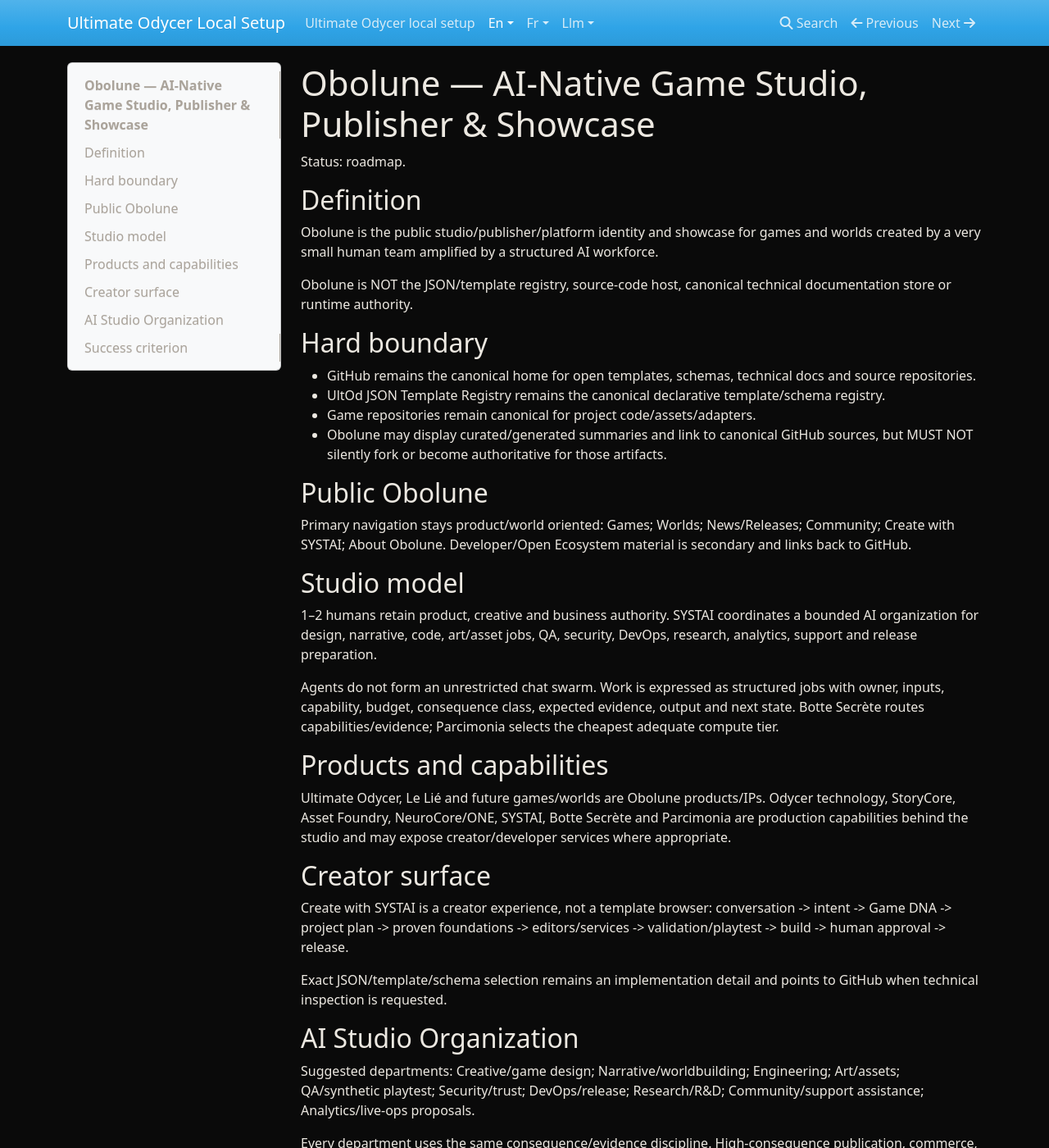
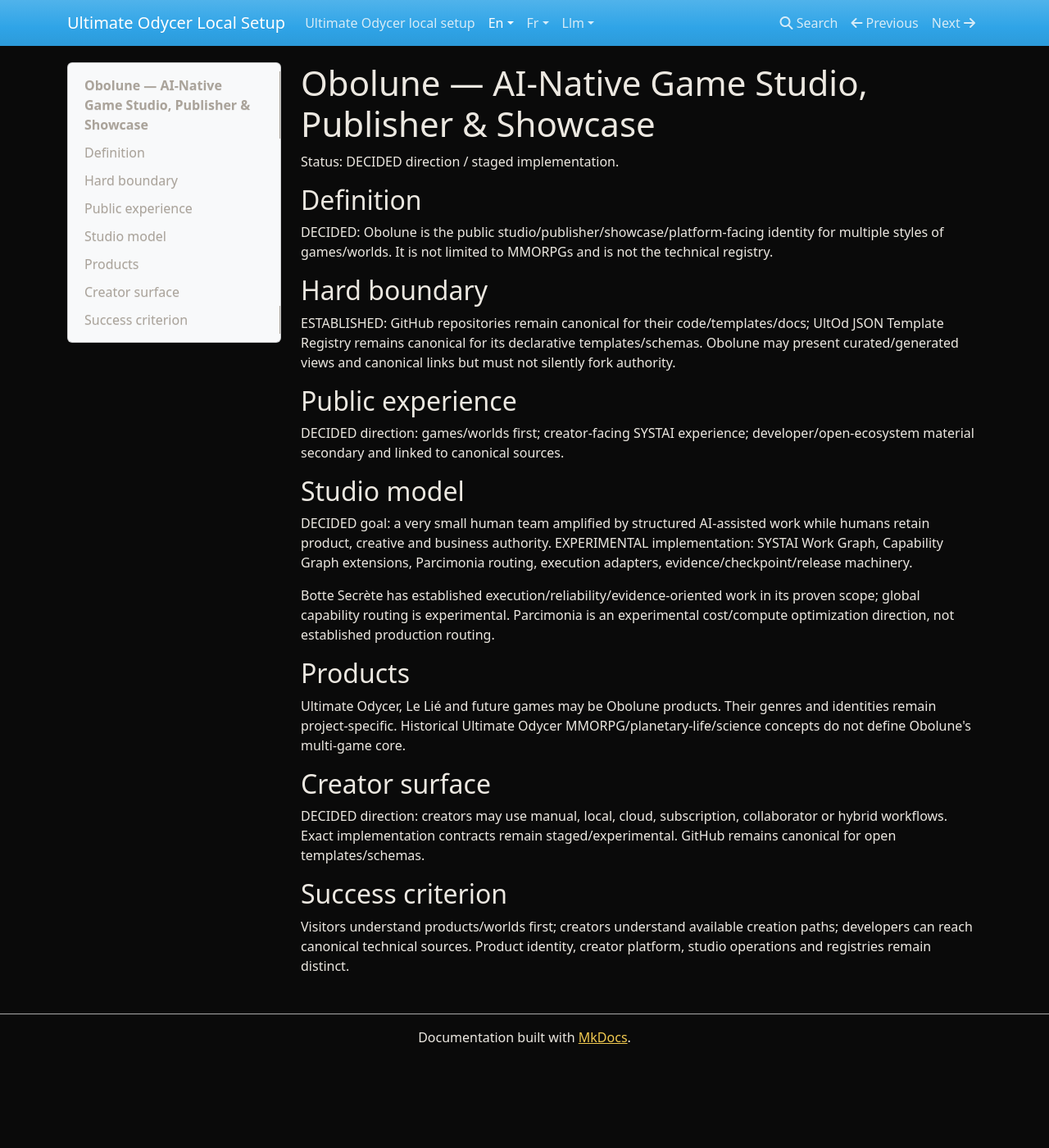
Before and after one commit to zedarvates/ultimate-odycer-docs, an MkDocs documentation site: the page built from docs/en/roadmap/obolune-control-plane.md, in a window 1280 px wide and 1400 px high. Shown: the whole window at 82% size. Built offline with MkDocs 1.6.1, drawn with Linux system fonts in a browser that asks for light colours; some of the changed text lies outside the part shown.

Commit message:
docs: separate Obolune decisions from experimental machinery

```diff
--- a/docs/en/roadmap/obolune-control-plane.md
+++ b/docs/en/roadmap/obolune-control-plane.md
@@ -1,40 +1,27 @@
 # Obolune — AI-Native Game Studio, Publisher & Showcase
 
-Status: roadmap.
+Status: DECIDED direction / staged implementation.
 
 ## Definition
-Obolune is the public studio/publisher/platform identity and showcase for games and worlds created by a very small human team amplified by a structured AI workforce.
-
-Obolune is NOT the JSON/template registry, source-code host, canonical technical documentation store or runtime authority.
+DECIDED: Obolune is the public studio/publisher/showcase/platform-facing identity for multiple styles of games/worlds. It is not limited to MMORPGs and is not the technical registry.
 
 ## Hard boundary
-- GitHub remains the canonical home for open templates, schemas, technical docs and source repositories.
-- UltOd JSON Template Registry remains the canonical declarative template/schema registry.
-- Game repositories remain canonical for project code/assets/adapters.
-- Obolune may display curated/generated summaries and link to canonical GitHub sources, but MUST NOT silently fork or become authoritative for those artifacts.
+ESTABLISHED: GitHub repositories remain canonical for their code/templates/docs; UltOd JSON Template Registry remains canonical for its declarative templates/schemas. Obolune may present curated/generated views and canonical links but must not silently fork authority.
 
-## Public Obolune
-Primary navigation stays product/world oriented: Games; Worlds; News/Releases; Community; Create with SYSTAI; About Obolune.
-Developer/Open Ecosystem material is secondary and links back to GitHub.
+## Public experience
+DECIDED direction: games/worlds first; creator-facing SYSTAI experience; developer/open-ecosystem material secondary and linked to canonical sources.
 
 ## Studio model
-1–2 humans retain product, creative and business authority. SYSTAI coordinates a bounded AI organization for design, narrative, code, art/asset jobs, QA, security, DevOps, research, analytics, support and release preparation.
+DECIDED goal: a very small human team amplified by structured AI-assisted work while humans retain product, creative and business authority.
+EXPERIMENTAL implementation: SYSTAI Work Graph, Capability Graph extensions, Parcimonia routing, execution adapters, evidence/checkpoint/release machinery.
 
-Agents do not form an unrestricted chat swarm. Work is expressed as structured jobs with owner, inputs, capability, budget, consequence class, expected evidence, output and next state. Botte Secrète routes capabilities/evidence; Parcimonia selects the cheapest adequate compute tier.
+Botte Secrète has established execution/reliability/evidence-oriented work in its proven scope; global capability routing is experimental. Parcimonia is an experimental cost/compute optimization direction, not established production routing.
 
-## Products and capabilities
-Ultimate Odycer, Le Lié and future games/worlds are Obolune products/IPs. Odycer technology, StoryCore, Asset Foundry, NeuroCore/ONE, SYSTAI, Botte Secrète and Parcimonia are production capabilities behind the studio and may expose creator/developer services where appropriate.
+## Products
+Ultimate Odycer, Le Lié and future games may be Obolune products. Their genres and identities remain project-specific. Historical Ultimate Odycer MMORPG/planetary-life/science concepts do not define Obolune's multi-game core.
 
 ## Creator surface
-Create with SYSTAI is a creator experience, not a template browser:
-conversation -> intent -> Game DNA -> project plan -> proven foundations -> editors/services -> validation/playtest -> build -> human approval -> release.
-
-Exact JSON/template/schema selection remains an implementation detail and points to GitHub when technical inspection is requested.
-
-## AI Studio Organization
-Suggested departments: Creative/game design; Narrative/worldbuilding; Engineering; Art/assets; QA/synthetic playtest; Security/trust; DevOps/release; Research/R&D; Community/support assistance; Analytics/live-ops proposals.
-
-Every department uses the same consequence/evidence discipline. High-consequence publication, commerce, account/admin and production mutations remain approval-gated.
+DECIDED direction: creators may use manual, local, cloud, subscription, collaborator or hybrid workflows. Exact implementation contracts remain staged/experimental. GitHub remains canonical for open templates/schemas.
 
 ## Success criterion
-A visitor understands games and worlds first. A creator understands what can be created. A developer can follow canonical GitHub links. Obolune must never feel like a JSON registry with a marketing skin.
+Visitors understand products/worlds first; creators understand available creation paths; developers can reach canonical technical sources. Product identity, creator platform, studio operations and registries remain distinct.
```
